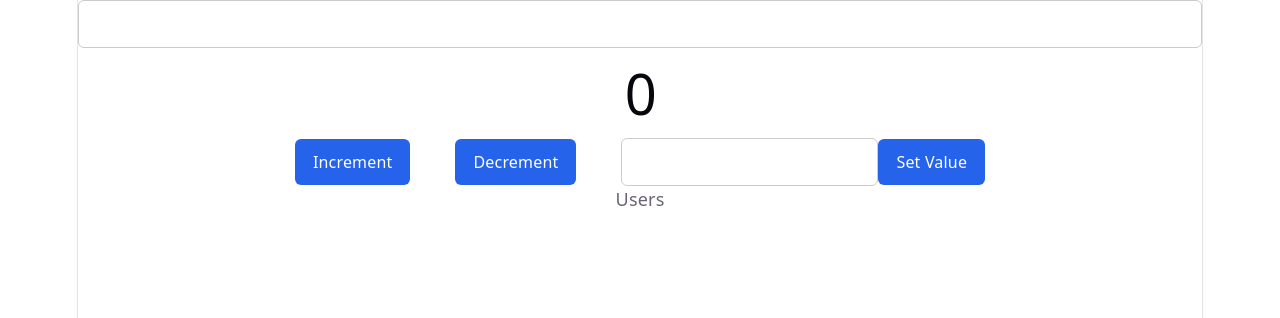
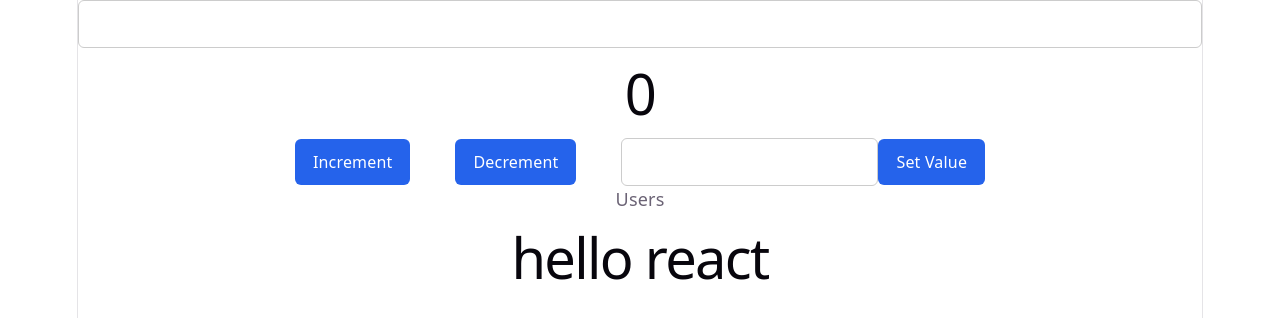
Before and after one commit to Ayushgupta0508/Redux-toolkit, a React (Vite) app: page / in a window 1280 px wide. Shown: the top 318 px of the page. Built offline with nearby package versions, Linux system fonts and the light colour scheme.

Commit message:
Add hello react heading

```diff
--- a/src/App.jsx
+++ b/src/App.jsx
@@ -16,6 +16,7 @@ function App() {
     <input type="text" onChange={(e)=>dispatch(changeName(e.target.value))} />
       <Counter/>
       <Users/>
+      <h1>hello react</h1>
     </>
   )
 }
```
